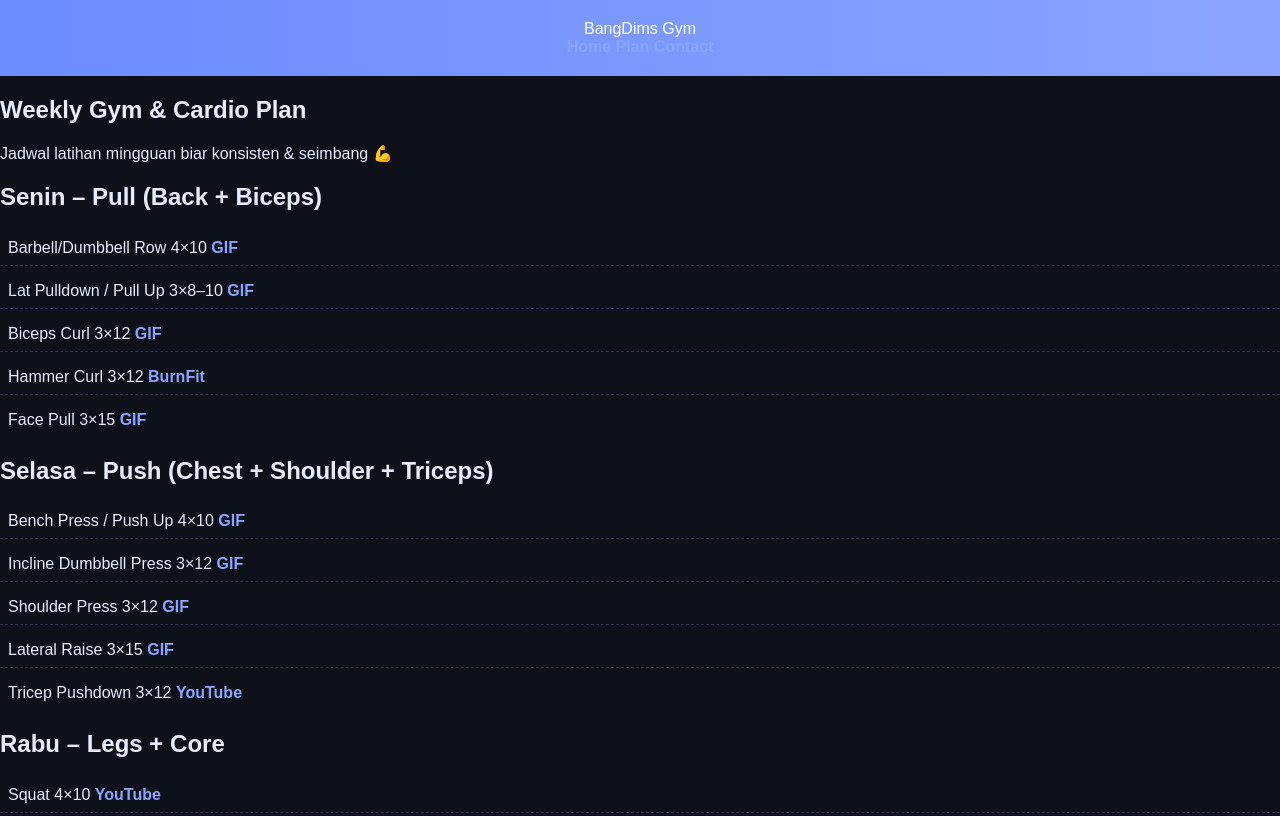
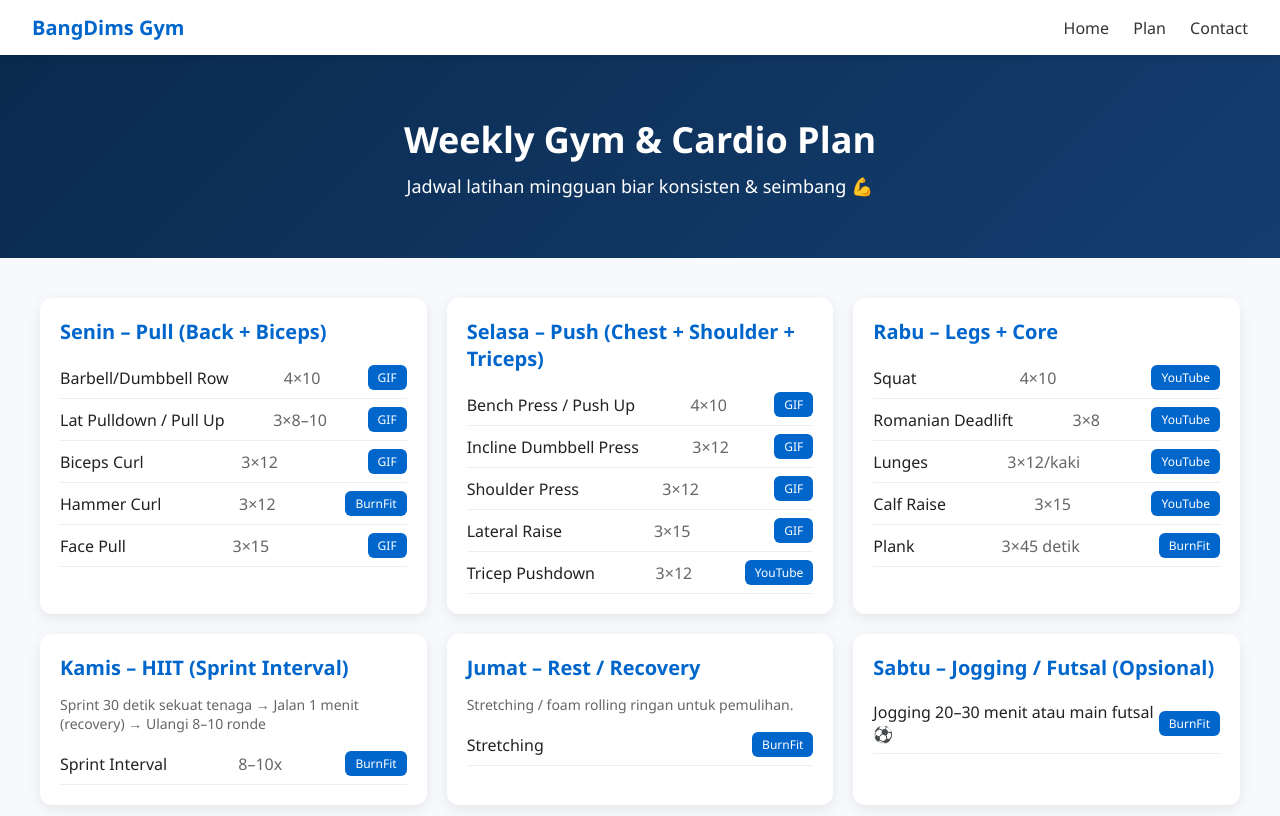
Before and after one commit to muskmusk-IT/bangdims-gym-plan, a plain HTML site: page index.html in a window 1280 px wide. Shown: the top 816 px of the page. Drawn offline with Linux system fonts and the light colour scheme.

Commit message:
styles.css

```diff
--- a/styles.css
+++ b/styles.css
@@ -1,63 +1,109 @@
 body {
   margin: 0;
-  font-family: Arial, sans-serif;
-  background: #0e111a;
-  color: #e8ecff;
+  font-family: 'Segoe UI', sans-serif;
+  background: #f7f9fc;
+  color: #222;
 }
 
-header {
+/* Navbar */
+.navbar {
+  background: #fff;
+  padding: 14px 32px;
+  display: flex;
+  justify-content: space-between;
+  align-items: center;
+  box-shadow: 0 2px 8px rgba(0,0,0,0.1);
+  position: sticky;
+  top: 0;
+  z-index: 100;
+}
+.navbar .logo {
+  font-weight: 800;
+  font-size: 20px;
+  color: #0066cc;
+}
+.navbar nav a {
+  margin-left: 20px;
+  text-decoration: none;
+  color: #333;
+  font-weight: 500;
+}
+.navbar nav a:hover {
+  color: #0066cc;
+}
+
+/* Hero Section */
+.hero {
+  text-align: center;
+  padding: 60px 20px;
+  background: linear-gradient(135deg, #0a2b4e, #143d70);
+  color: #fff;
+}
+.hero h1 {
+  font-size: 36px;
+  margin: 0 0 10px;
+}
+.hero p {
+  font-size: 18px;
+  margin: 0;
+}
+
+/* Cards */
+.cards {
+  display: grid;
+  grid-template-columns: repeat(auto-fit, minmax(300px, 1fr));
+  gap: 20px;
+  padding: 40px;
+}
+.card {
+  background: #fff;
+  padding: 20px;
+  border-radius: 12px;
+  box-shadow: 0 4px 14px rgba(0,0,0,0.08);
+}
+.card h2 {
+  font-size: 20px;
+  margin: 0 0 12px;
+  color: #0066cc;
+}
+.card .desc {
+  font-size: 14px;
+  color: #666;
+  margin-bottom: 10px;
+}
+.card ul {
+  list-style: none;
+  padding: 0;
+  margin: 0;
+}
+.card li {
+  padding: 8px 0;
+  border-bottom: 1px solid #eee;
+  display: flex;
+  justify-content: space-between;
+  align-items: center;
+}
+.card li span {
+  color: #666;
+  margin-left: 8px;
+}
+.card li a {
+  text-decoration: none;
+  color: #fff;
+  background: #0066cc;
+  padding: 4px 10px;
+  border-radius: 6px;
+  font-size: 12px;
+}
+.card li a:hover {
+  background: #004c99;
+}
+
+/* Footer */
+footer {
   text-align: center;
   padding: 20px;
-  background: linear-gradient(90deg, #6b8cff, #8aa4ff);
-  color: white;
+  background: #0a2b4e;
+  color: #fff;
+  font-size: 14px;
 }
-
-.container {
-  max-width: 900px;
-  margin: auto;
-  padding: 20px;
-}
-
-.day {
-  background: #171e2f;
-  border: 1px solid #283152;
-  border-radius: 12px;
-  padding: 15px;
-  margin-bottom: 20px;
-  box-shadow: 0 4px 12px rgba(0,0,40,0.3);
-}
-
-.day h2 {
-  margin-top: 0;
-  color: #7DFFB3;
-}
-
-ul {
-  list-style: none;
-  padding: 0;
-}
-
-li {
-  margin: 8px 0;
-  padding: 8px;
-  border-bottom: 1px dashed #283152;
-}
-
-li:last-child { border-bottom: none; }
-
-a {
-  color: #8aa4ff;
-  text-decoration: none;
-  font-weight: bold;
-}
-
-a:hover {
-  text-decoration: underline;
-}
-
-footer {
-  text-align: center;
-  color: #a5aed0;
-  font-size: 12px;
-  margin: 30px 0;
-}
```
